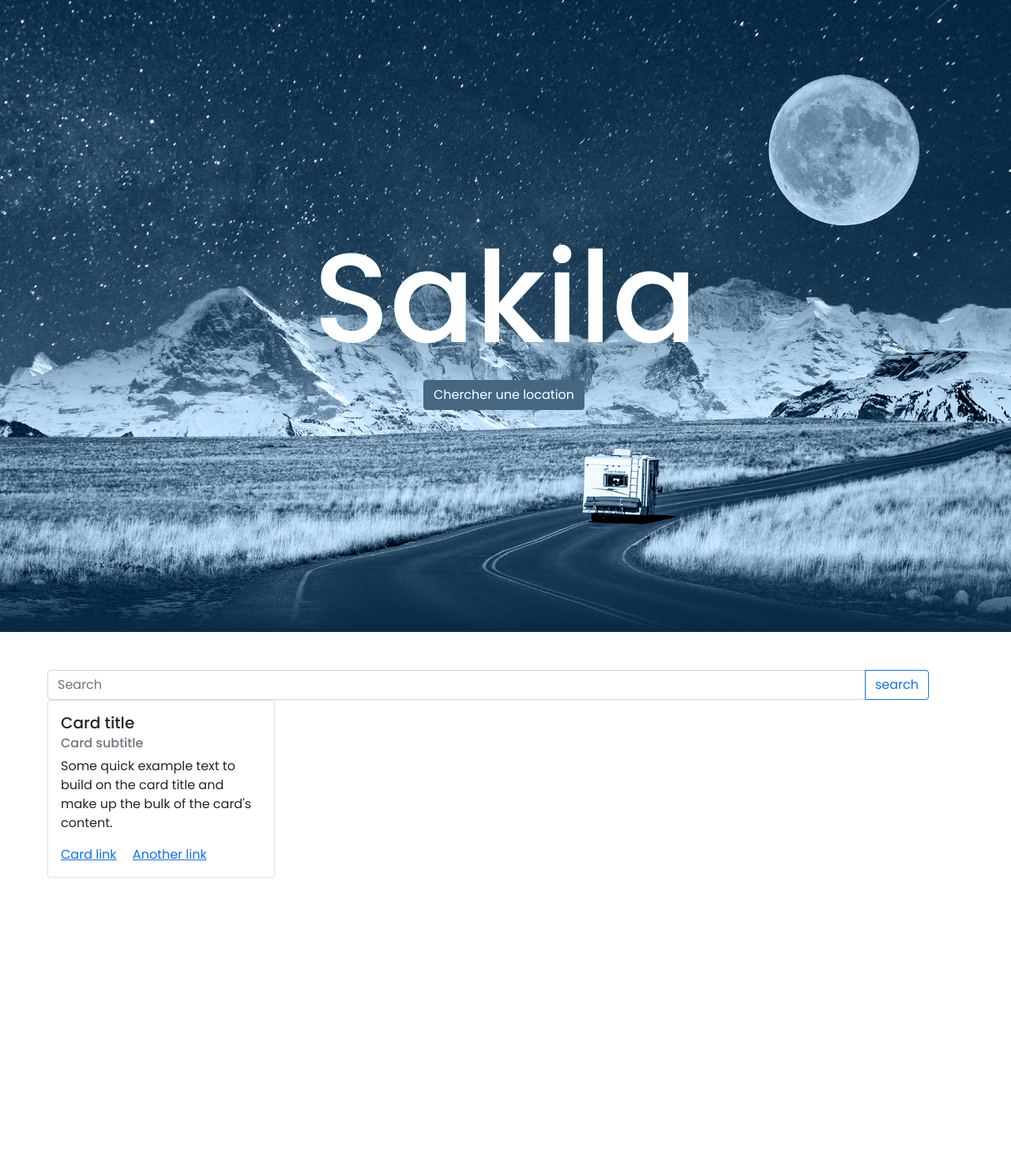
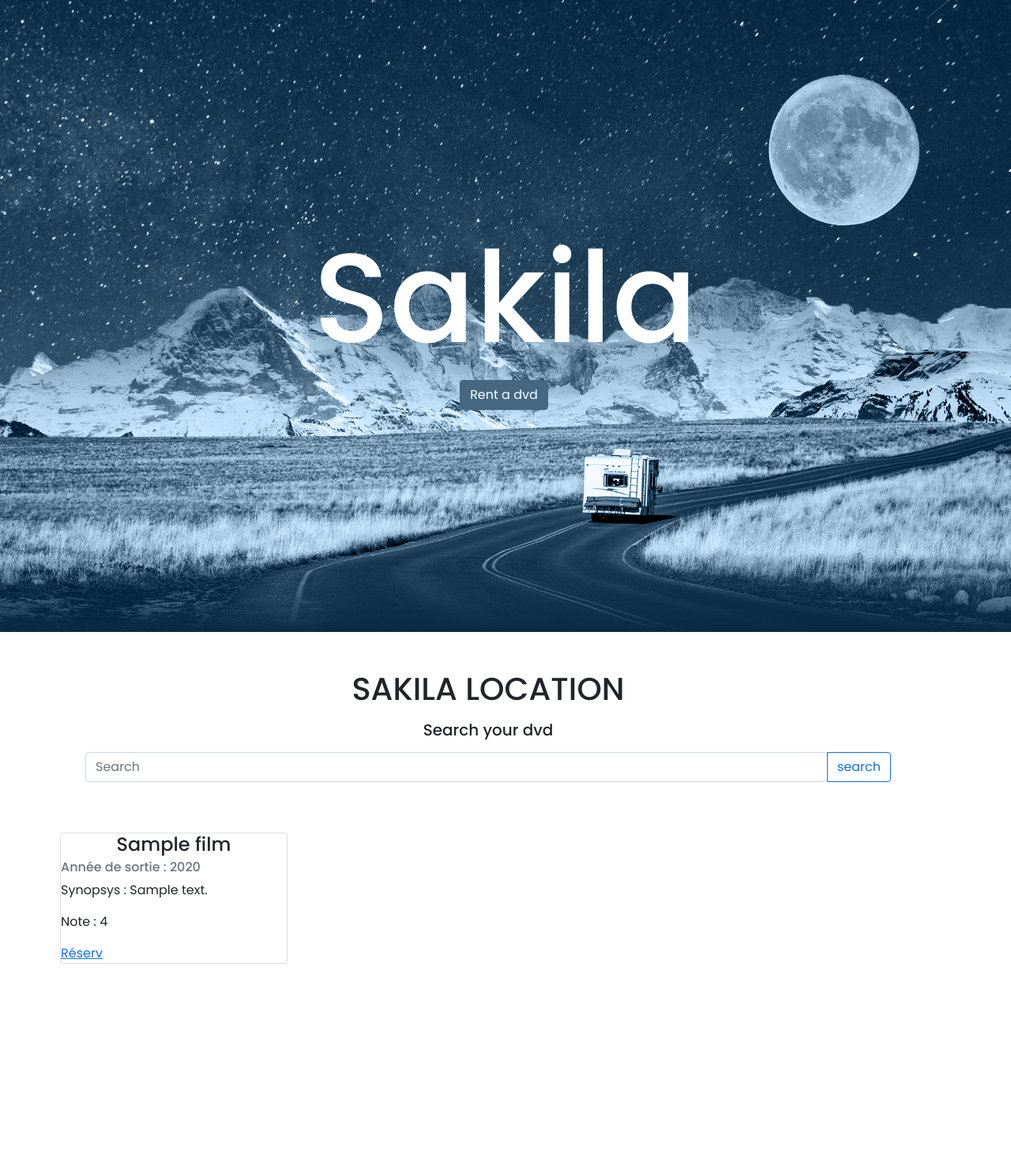
Before and after one commit to Kndrx/sakila, a PHP site: page /bdd-sql-mysql-php-melissande-kendrick-tea-fabrice/index.php in a window 1280 px wide. Shown: the top 1476 px of the page at 79% size. Run offline with PHP 8.4, Linux system fonts and the light colour scheme; tables that the repository leaves empty or names only in its code hold one stand-in row (values such as "Sample post"); data that the repository does not hold is empty; style sheets or scripts are compiled from the project's sources.

Commit message:
add changes

```diff
--- /dev/null
+++ b/css/views/film.php
@@ -0,0 +1,6 @@
+<?php require_once 'dbconfig.php';
+include("layouts/header.php");
+
+
+$movie = $conn->query('SELECT * FROM film WHERE ORDER BY title ASC');
+$movie->setFetchMode(PDO::FETCH_OBJ);
--- a/index.php
+++ b/index.php
@@ -2,8 +2,8 @@
 include("layouts/header.php");
 
 
-$film = $conn->query('SELECT * FROM film ORDER BY title ASC');
-$film->setFetchMode(PDO::FETCH_OBJ);
+$movie = $conn->query('SELECT * FROM film ORDER BY title ASC');
+$movie->setFetchMode(PDO::FETCH_OBJ);
 
 ?>
 <!-- <?php include("layouts/navbar.php");?> -->
@@ -20,8 +20,8 @@ $film->setFetchMode(PDO::FETCH_OBJ);
         <div>
             <h2 id="text">Sakila</h2>
             <div class="d-flex justify-content-center">
-                <a href="#searchbar">
-                    <button class="btn btn-primary me-1" type="button" id="btn_index">Chercher une location</button>
+                <a href="#title">
+                    <button class="btn btn-primary me-1" type="button" id="btn_index">Rent a dvd</button>
                 </a>
             </div>
         </div>
@@ -31,30 +31,36 @@ $film->setFetchMode(PDO::FETCH_OBJ);
 
 <div class="container justify-content-center m-5">
     <!-- Search bar -->
-    <form action="">
-        <div class="input-group">
-            <input id="searchbar" type="search" class="form-control rounded" placeholder="Search" aria-label="Search"
-                aria-describedby="search-addon" />
-            <button type="button" class="btn btn-outline-primary">search</button>
+    <div class="m-5">
+        <div class="justify-content-center d-flex">
+            <h1 id="title">SAKILA LOCATION</h1>
         </div>
-    </form>
+        <div class="justify-content-center d-flex m-2">
+            <h5>Search your dvd</h5>
+        </div>
+
+        <form action="details.php" method="post">
+            <div class="input-group">
+                <input type="search" class="form-control rounded" placeholder="Search" aria-label="Search"
+                    aria-describedby="search-addon" />
+                <button type="submit" class="btn btn-outline-primary">search</button>
+            </div>
+        </form>
+    </div>
     <!-- show film in card -->
-    <?php
-    foreach( $films as $film ) // on récupère la liste des membres
-    {
-            echo 'Utilisateur : '.$ligne->title.'<br />'; // on affiche les membres
-    }
-    $film->closeCursor();
-    ?>
-    <div class="card" style="width: 18rem;">
-        <div class="card-body">
-            <h5 class="card-title">Card title</h5>
-            <h6 class="card-subtitle mb-2 text-muted">Card subtitle</h6>
-            <p class="card-text">Some quick example text to build on the card title and make up the bulk of the card's
-                content.</p>
-            <a href="#" class="card-link">Card link</a>
-            <a href="#" class="card-link">Another link</a>
-        </div>
+    <div class="row">
+        <?php foreach ( $movie as $film) : ?>
+            <div class="col-sm-3">
+                <div class="card m-3" style="width: 18rem;">
+                    <h4 class="card-title text-center"><?php echo $film->title ?></h4>
+                    <h6 class="card-subtitle mb-2 text-muted">Année de sortie : <?php echo $film->release_year ?></h6>
+                    <p class="card-text">Synopsys : <?php echo $film->description ?></p>
+                    <p class="card-text">Note : <?php echo $film->rating ?></p>
+                    <a href="views/film" class="card-link">Réserv</a>
+                </div>
+            </div>
+
+        <?php endforeach; ?>
     </div>
 </div>
 <?php include("layouts/footer.php");?>
--- a/js/script.js
+++ b/js/script.js
@@ -1,9 +1,10 @@
-let bg = document.getElementById("bg");
-let moon = document.getElementById("moon");
-let mountain = document.getElementById("mountain");
-let road = document.getElementById("road");
-let text = document.getElementById("text");
-let btn_index = document.getElementById("btn_index");
+// parallax effect
+let bg = $("#bg");
+let moon = $("#moon");
+let mountain = $("#mountain");
+let road = $("#road");
+let text = $("#text");
+let btn_index = $("#btn_index");
 
 window.addEventListener('scroll', function () {
     var value = this.window.scrollY;
@@ -15,3 +16,28 @@ window.addEventListener('scroll', function () {
     text.style.top = value * 1 + 'px';
     btn_index.style.top = value * 0.5 + 'px';
 });
+//end parallax effect
+
+//search bar
+$("#search").keyup(function () {
+    let searchText = $(this).val();
+    if (searchText != "") {
+    $.ajax({
+        url: "action.php",
+        method: "post",
+        data: {
+        query: searchText,
+        },
+        success: function (response) {
+        $("#show-list").html(response);
+        },
+    });
+    } else {
+    $("#show-list").html("");
+    }
+});
+// Set searched text in input field on click of search button
+$(document).on("click", "a", function () {
+    $("#search").val($(this).text());
+    $("#show-list").html("");
+});
--- a/package.json
+++ b/package.json
@@ -18,6 +18,7 @@
   "homepage": "https://github.com/Kndrx/sakila#readme",
   "dependencies": {
     "@fortawesome/fontawesome-free": "^5.15.4",
+    "jquery": "^3.6.0",
     "node-sass": "^6.0.1"
   }
 }
```
Also changed, not shown: package-lock.json, 1 other file.
